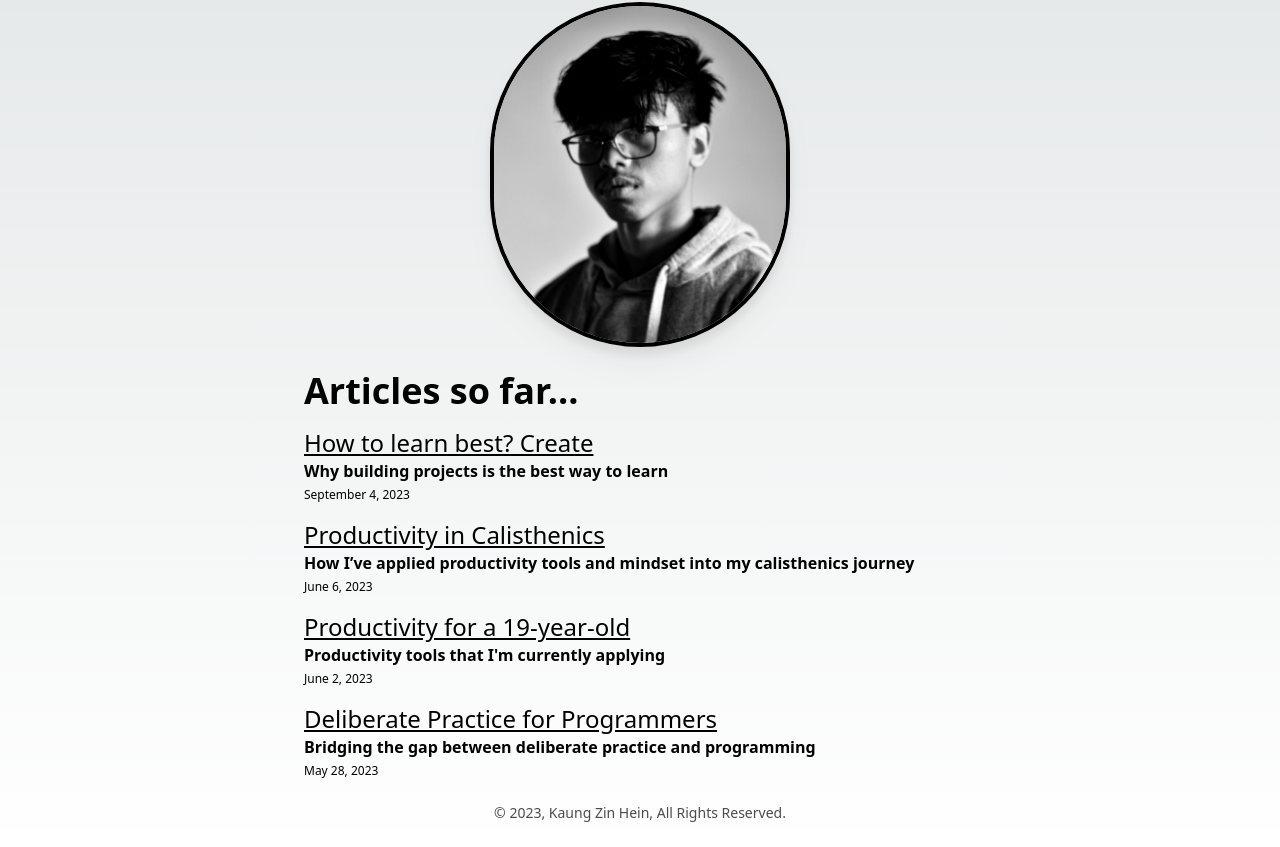
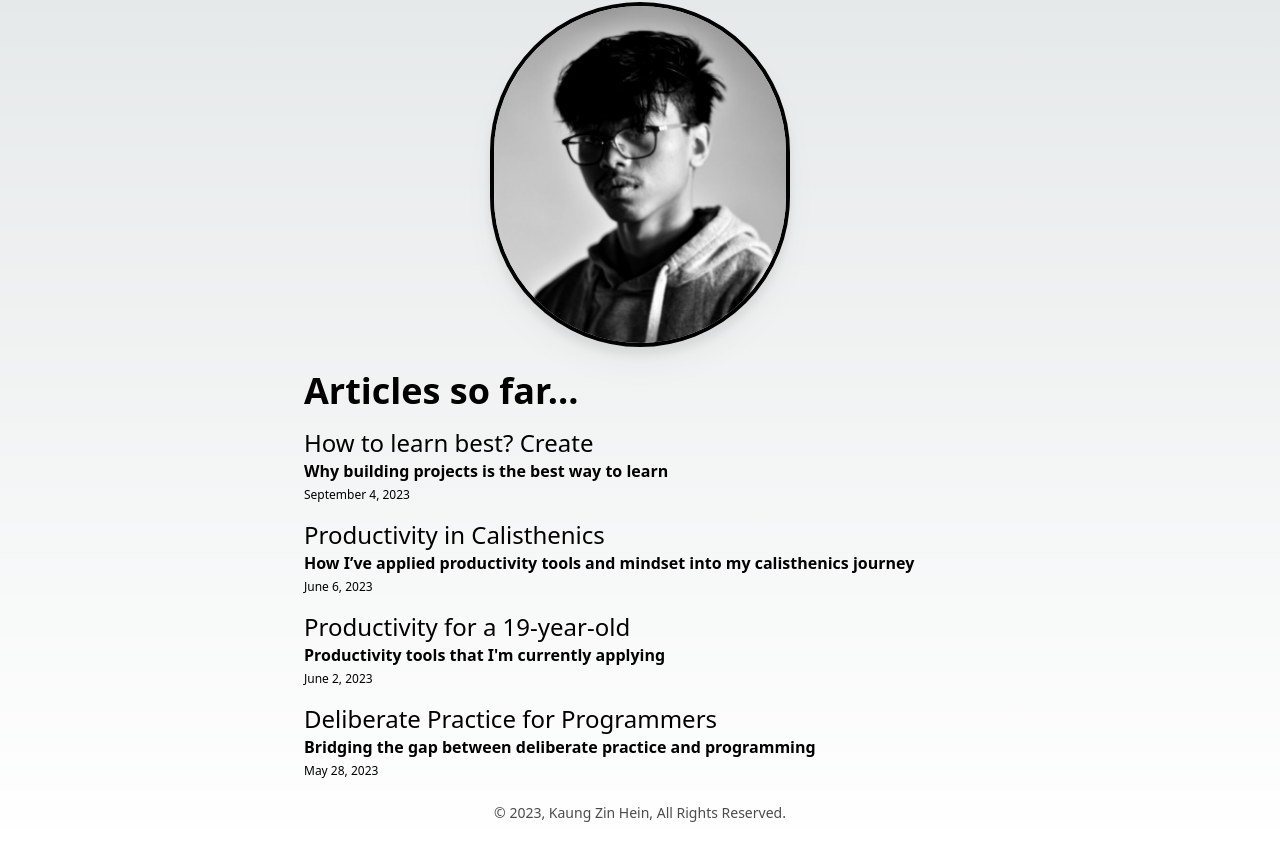
Before and after one commit to Zen-cronic/next_blog_4, a Next.js app: page / in a window 1280 px wide. Shown: the part 550-1397 px from the top of the page. Built offline with nearby package versions, Linux system fonts and the light colour scheme.

Commit message:
minor: remove underline

```diff
--- a/src/app/components/ListItem.tsx
+++ b/src/app/components/ListItem.tsx
@@ -16,7 +16,7 @@ function ListItem({post}: Props) {
   const formattedDate = getFormattedDate(date)
   return (
     <li className="mt-4 text-2xl dark:text-white/90">
-        <Link className="underline hover:text-black/70 dark:hover:text-white" href={`/posts/${id}`}>{title}</Link>
+        <Link className=" hover:text-black/70 dark:hover:text-white" href={`/posts/${id}`}>{title}</Link>
         <br />
         <p className='text-base font-bold dark:text-slate-400 '>{subtitle}</p>
         <p className="text-xs mt-1">{formattedDate}</p>
```
